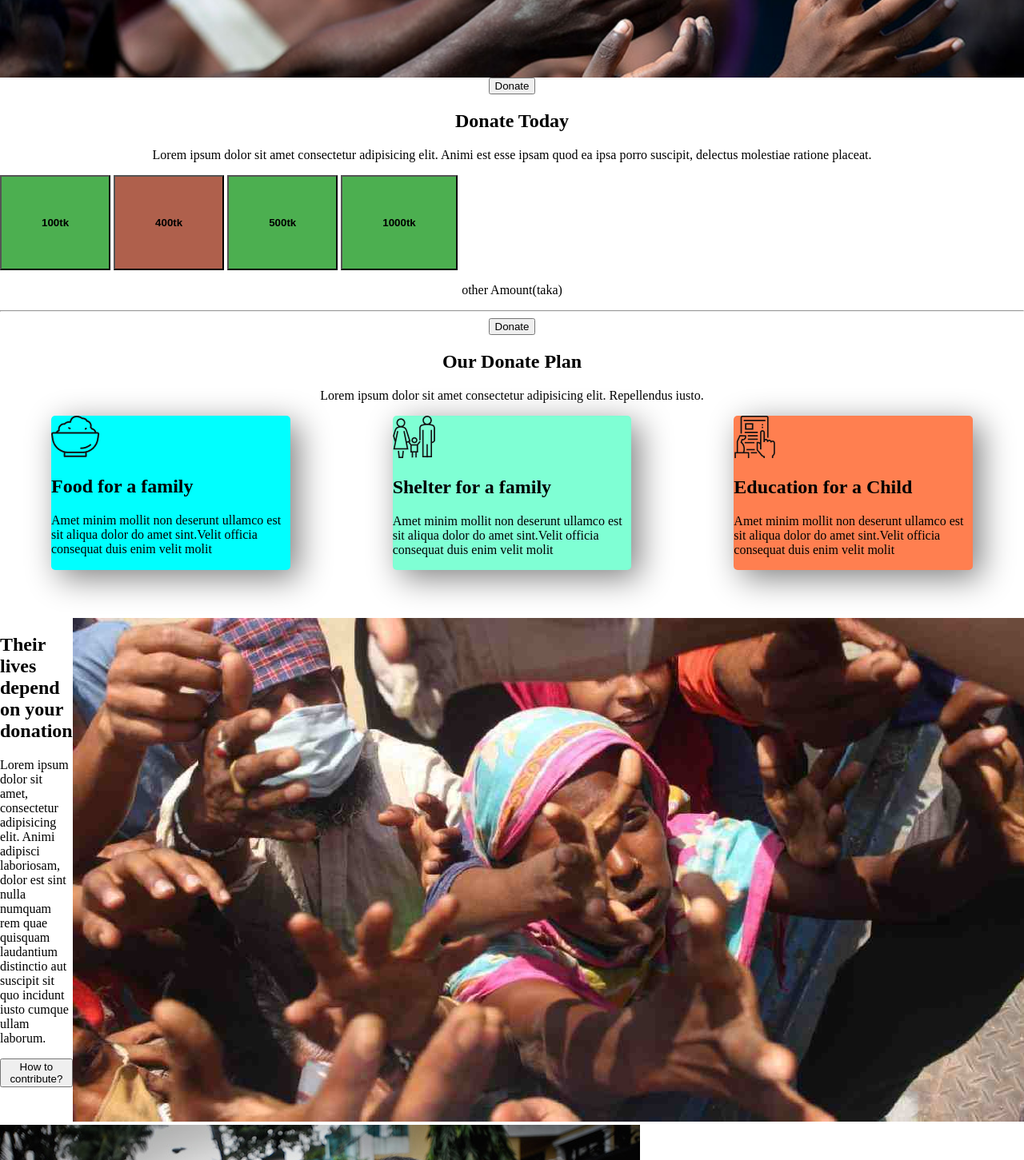
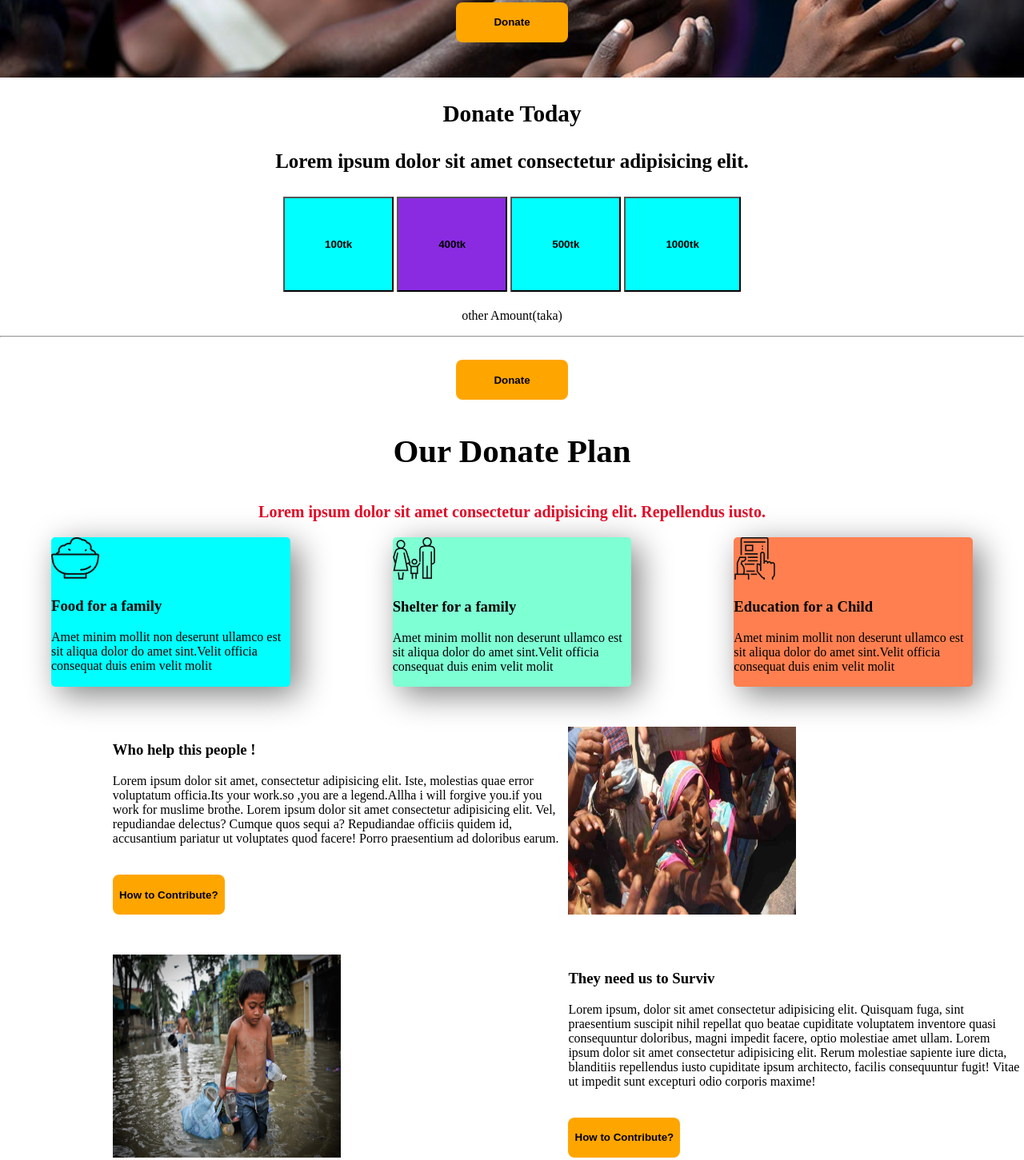
Before and after one commit to mohammadjakirkhan4928/assignment-1, a plain HTML site: page index.html in a window 1280 px wide. Shown: the part 243-1694 px from the top of the page at 80% size. Drawn offline with Linux system fonts and the light colour scheme.

Commit message:
alhamdulillah

```diff
--- a/index.html
+++ b/index.html
@@ -5,7 +5,7 @@
     <meta http-equiv="X-UA-Compatible" content="IE=edge">
     <meta name="viewport" content="width=device-width, initial-scale=1.0">
     <title>As Sunna Foundation</title>
-
+   <link rel="icon" href="./download.jpg" type="image/x-icon">
   <link rel="stylesheet" href="style.css">
 </head>
 
@@ -17,17 +17,14 @@
     Let's Help Those Who Are<br>
      More In Need</h1>
     <p class="top-p">Lorem ipsum dolor, sit amet consectetur adipisicing elite .<br>Commodi, enim fugiat excepturi magni sapiente .</p>
+     <a target="_blank  href="https://assunnahfoundation.org/"><button class="btn">Donate</button></a>
     </div>
-<div class="anchor-tag">  <button>Donate</button></div>
-</section>
-
 
 
 <section class="second">
-    <div>
-<div class="second-h">
+<div class="second-hp">
     <h1>Donate Today</h1>
-<p>Lorem ipsum dolor sit amet consectetur adipisicing elit. Animi est esse ipsam quod ea ipsa porro suscipit, delectus molestiae ratione placeat.</p>
+    <p>Lorem ipsum dolor sit amet consectetur adipisicing elit.</p>
 </div>
 
 <div class="contant-1">
@@ -37,19 +34,20 @@
      <button class="button4"  >1000tk
      </button>
 </div>
+
+    <div class="contant-bootom">
         <p class="hr">other Amount(taka)</p>
-
           <hr>
-<div class="anchor-tag">
-    <button>Donate</button>
+       <a  target="_blank" href="https://assunnahfoundation.org/"><button class="btn">Donate</button></a>
       </div>
     </div>
+
 </section>
 <section>
 
-    <div class="section2-p">
+    <div class="section2-h">
     <h1>Our Donate Plan</h1>
-    <p>Lorem ipsum dolor sit amet consectetur adipisicing elit. Repellendus iusto.</p>
+    <p class="section2-p">Lorem ipsum dolor sit amet consectetur adipisicing elit. Repellendus iusto.</p>
     </div>
 
     <div class="section2">
@@ -68,47 +66,35 @@
         <h1> Education for a Child</h1>
         <p>Amet minim mollit non deserunt ullamco est sit aliqua dolor do amet sint.Velit officia consequat duis enim velit molit </p>
     </div>
+
+</section>
+<section class="about">
+    <div class="img-write">
+        <h1>Who help this people !</h1>
+        <p>Lorem ipsum dolor sit amet, consectetur adipisicing elit. Iste, molestias quae error voluptatum officia.Its your work.so ,you are a legend.Allha i will forgive you.if you work for muslime brothe. Lorem ipsum dolor sit amet consectetur adipisicing elit. Vel, repudiandae delectus? Cumque quos sequi a? Repudiandae officiis quidem id, accusantium pariatur ut voluptates quod facere! Porro praesentium ad doloribus earum.</p>
+        <button class="btn">How to Contribute?</button>
+    </div>
+    <div class="img-write">
+        <img src="./donation8.jpg" alt="">
+    </div>
+</section>
+<section class="about">
+    <div class="img-write">
+        <img src="./donation9.jpg" alt="">
+    </div>
+    <div class="img-write">
+        <h1>They need us to Surviv</h1>
+        <p>Lorem ipsum, dolor sit amet consectetur adipisicing elit. Quisquam fuga, sint praesentium suscipit nihil repellat quo beatae cupiditate voluptatem inventore quasi consequuntur doloribus, magni impedit facere, optio molestiae amet ullam. Lorem ipsum dolor sit amet consectetur adipisicing elit. Rerum molestiae sapiente iure dicta, blanditiis repellendus iusto cupiditate ipsum architecto, facilis consequuntur fugit! Vitae ut impedit sunt excepturi odio corporis maxime!</p>
+        <button class="btn">How to Contribute?</button>
     </div>
 </section>
 
 
-<section class="section2-3">
-
-    <div class="half-width">
-        <h1>Their lives depend on your donation</h1>
-        <p>Lorem ipsum dolor sit amet, consectetur adipisicing elit. Animi adipisci laboriosam, dolor est sint nulla numquam rem quae
-<br>
-            quisquam laudantium distinctio aut suscipit sit quo incidunt iusto cumque ullam laborum.</p>
-            <div class="anchor-tag">
-                <button>How to contribute?</button>
-            </div>
-    </div>
-    <div class="half-width">
-        <img src="./donation8.jpg" alt="">
-    </div>
-
-    </div>
-</section>
-
-
-<section>
-    <div class="half-width">
-        <img src="./donation9.jpg" alt="">
-    </div>
-    <div class="half-width">
-        <h1>They need us to surviv</h1>
-        <p>Lorem ipsum dolor sit, amet consectetur adipisicing elit. Eveniet qui atque adipisci hic! Praesentium sit facilis corporis recusandae omnis sequi ducimus consequuntur vero! </p>
-    </div>
-    <div class="anchor-tag">
-        <button>How to contribute?</button>
-    </div>
-</section>
-
 <section class="container">
     <h1>Get My updates</h1>
     <P>Lorem ipsum dolor sit amet consectetur adipisicing elit.</P>
-    <input type="text"placeholder="email">
-    <button>subscribe</button>
+    <input class="email-btn" type="text"placeholder="email">
+    <button class="sub-btn">subscribe</button>
 </section>
 
 <footer>
@@ -117,16 +103,5 @@
         <h2> &copy;Mohammad Jakir khan  </h2>
     </div>
 </footer>
-
-
-
-
-
-
-
-
-
-
-
 </body>
 </html>
--- a/style.css
+++ b/style.css
@@ -4,7 +4,6 @@ body{
 }
 .top{
     background-image: url(./donation13.jpg);
-
     background-size: cover;
     background-repeat: no-repeat;
     height: 320px;
@@ -13,32 +12,36 @@ body{
 .top-h{
     padding-top: 80px;
     font-weight: bold;
-    color: rgb( 45, 10, 245);
+    color:rgb(245, 13, 44);
 }
 .top-p{
     color: aliceblue;
 }
-.anchor-tag{
-    text-align: center;
-    color: goldenrod;
-    padding:
-    color: white;
-    font-size: 16px;
+.btn{
+    background-color: orange;
+    height: 50px;
+    width: 140px;
+    border: none;
+    border-radius: 8px;
+    font-weight: bold;
+    margin-top: 20px;
+    margin-left: 5
+    text-align:center;
 }
+.btn:hover{
+    background-color: #5a2391;
+    color:aliceblue;
 
-.hr{
-    text-align: center;
-}
 
 .a-tag{
     text-decoration: none;
+}}
+.second-hp{
+    text-align: center;
+    font-size: 25px;
+    font-weight:bold ;
 }
-.second-h{
-    text-align: center;
-}
-.
-}
-.ul-tag{
+.contant-1{
     text-align: center;
     padding: 5px;
 }
@@ -46,32 +49,41 @@ body{
     padding: 50px;
     color:black;
     font-weight: bold;
-    background-color: #4CAF50;
+    background-color:aqua ;
     text-align: center;
 }
 .button2{
     padding: 50px;
-    background-color: brown;
+    background-color:blueviolet ;
     color:black;
     font-weight: bold;
-    background-color: #af604c;
-    text-align: center;
+
 }.button3{
     padding: 50px;  color:black;
     font-weight: bold;
-    background-color: #4CAF50;
-    text-align: center;
+    background-color:aqua ;
 
 }.button4{
     padding: 50px;
     color:black;
     font-weight: bold;
-    background-color:#4CAF50;
+    background-color:aqua;
+}
+.contant-bootom{
     text-align: center;
+    padding: 0%;
 }
 
+
+
+.section2-h{
+    text-align: center;
+    font-size: 35px;
+    font-weight: bold;
+}
 .section2-p{
-    text-align: center;
+    font-size: 20px;
+    color: rgb(226, 9, 38);
 }
 .section2{
     display: flex;
@@ -106,19 +118,26 @@ body{
  background-color: coral;
  border-radius: 5px;
 }
-.section2-3{
+.about{
     display: flex;
-    padding-top: 60px;
+    padding-top: 50px;
+    padding-left: 11%;
 }
-.half-widht{
-    width:50%;
-    height: 20px;
-   display: flex;
+.img-write{
+    width: 50%;
+     padding-right: 0%;
+     border-radius: 66px;
 }
-.half-widh img{
+.img-write img{
     width: 50%;
-    height: 100px;
-    padding: left 5px;
+    height: 100%;
+    padding-right: 3px;
+    object-fit: scale-dow;
+}
+}
+.container{
+    text-align: center;
+    font-size: 35px;
 }
 .container{
     text-align: center;
@@ -137,3 +156,22 @@ footer{
     padding: top ;
     color: #e5eb76;
 }
+.emai-btn{
+    padding: 10px 13px;
+    background-color: cadetblue;
+}
+.sub-btn{
+    background-color: orange;
+    height: 20px;
+    width: 140px;
+    border: none;
+    border-radius: 8px;
+    font-weight: bold;
+    margin-top: 20px;
+    margin-left: 5
+    text-align:center
+}
+.sub-btn:hover{
+    background-color: #5a2391;
+    color:aliceblue;
+}
```
Also changed, not shown: download.jpg (added). Lines whose indentation alone changed are shown as unchanged.
